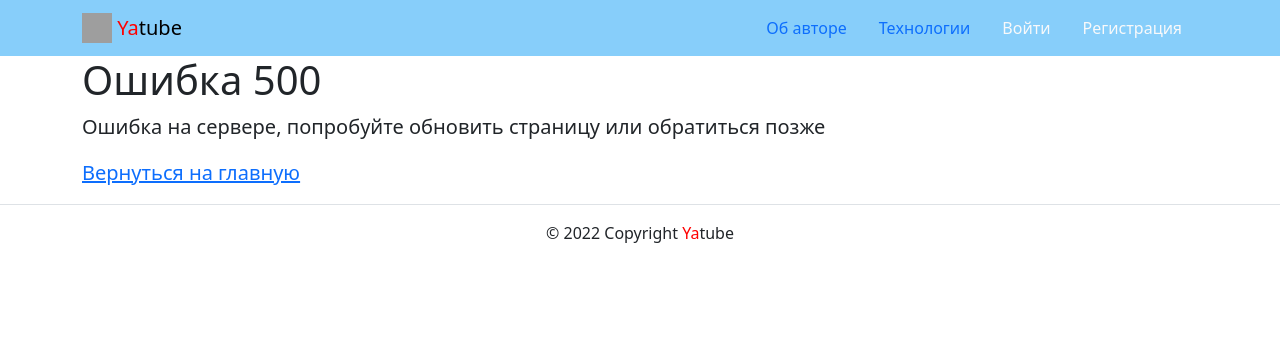
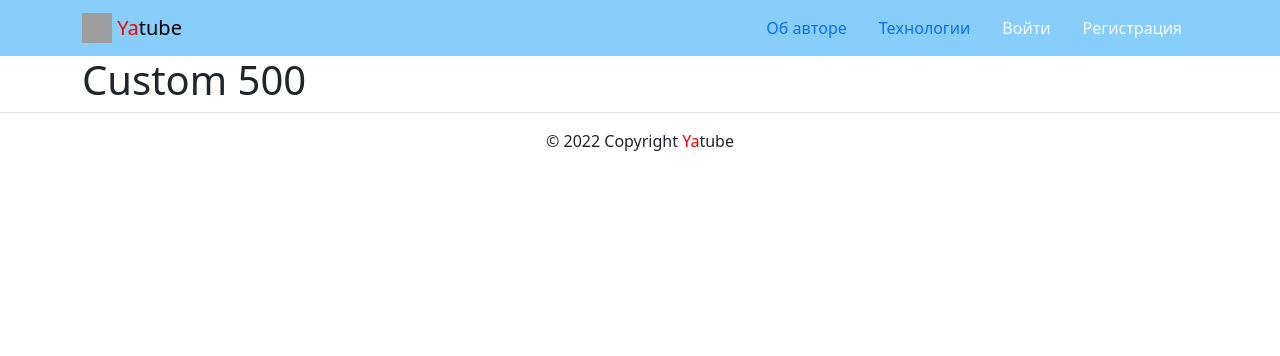
Before and after one commit to Parker-ink/hw05_final, a Django app: template yatube/templates/core/500.html in a window 1280 px wide. Shown: the top 356 px of the page. Run offline with Django 3.2, Linux system fonts and the light colour scheme; the template is opened without the code that fills it, so the values that code supplies are empty; some libraries are stand-ins or nearby versions; grey boxes are pictures that could not be loaded.

Commit message:
My first try to finale1

```diff
--- a/yatube/templates/core/500.html
+++ b/yatube/templates/core/500.html
@@ -1,11 +1,5 @@
 {% extends "base.html" %}
-{% block title %}Ошибка 500{% endblock %}
+{% block title %}Custom 500{% endblock %}
 {% block content %}
-  <div class="row">
-    <div class="col-md-12">
-      <h1>Ошибка 500</h1>
-      <p class="lead">Ошибка на сервере, попробуйте обновить страницу или обратиться позже</p>
-      <p class="lead"><a href="{% url 'index' %}">Вернуться на главную</a></p>
-    </div>
-  </div>
+  <h1>Custom 500</h1>
 {% endblock %}
```
